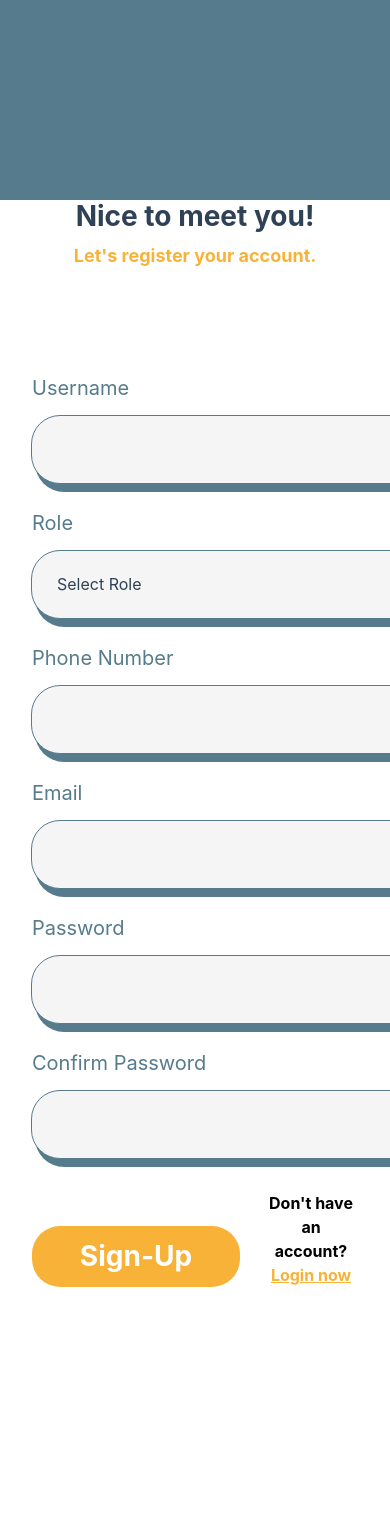
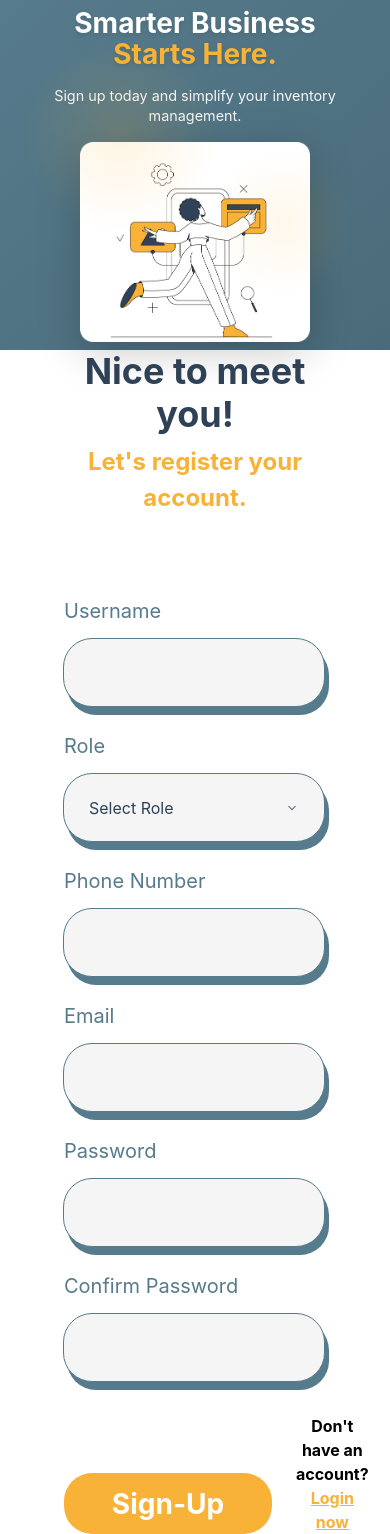
Before and after one commit to michaela-es/innoventory, a Django app: page /users/register/ in a window 390 px wide. Before the commit the page ends 1287 px from the top, so only its background shows below. Run offline with Django 5.2, Linux system fonts and the light colour scheme.

Commit message:
feature(innoventory): Refined Register UI

```diff
--- a/innoventory/innoventory/settings.py
+++ b/innoventory/innoventory/settings.py
@@ -126,9 +126,9 @@ USE_TZ = True
 
 STATIC_URL = '/static/'
 
-STATICFILES_DIRS = [
-    BASE_DIR / "static",
-]
+# STATICFILES_DIRS = [
+#     BASE_DIR / "static",
+# ]
 
 # Default primary key field type
 # https://docs.djangoproject.com/en/5.2/ref/settings/#default-auto-field
--- a/innoventory/users/static/users/css/registerstyles.css
+++ b/innoventory/users/static/users/css/registerstyles.css
@@ -49,14 +49,14 @@ body {
 }
 
 .header h1 {
-    font-size: 36px;
+    font-size: 52px;
     font-weight: 700;
     color: var(--form-text);
     margin-bottom: 0.5rem;
 }
 
 .header p {
-    font-size: 18px;
+    font-size: 24px;
     font-weight: 700;
     color: var(--form-accent);
 }
@@ -241,24 +241,153 @@ body {
 
 /* Right panel - Blue panel */
 .blue-panel {
-    width: 624px;
+    width: 750px;
     height: 100vh;
-    background-color: var(--form-panel);
+    background: linear-gradient(135deg, var(--form-panel) 0%, #4a6b7a 100%);
+    display: flex;
+    flex-direction: column;
+    align-items: center;
+    justify-content: center;
+    padding: 3rem 2rem;
+    position: relative;
+    text-align: center;
+    color: white;
 }
 
-/* Responsive design */
+.blue-panel-content {
+    display: flex;
+    flex-direction: column;
+    align-items: center;
+    gap: 2.5rem;
+    z-index: 3;
+    position: relative;
+    max-width: 600px;
+}
+
+.blue-panel-text {
+    text-align: center;
+}
+
+.blue-panel-title {
+    font-size: 3rem;
+    font-weight: 700;
+    line-height: 1.1;
+    margin-bottom: 1rem;
+    text-shadow: 0 2px 4px rgba(0, 0, 0, 0.1);
+}
+
+.blue-panel-title .accent-text {
+    color: var(--form-accent);
+    display: block;
+}
+
+.blue-panel-subtitle {
+    font-size: 1.25rem;
+    font-weight: 400;
+    opacity: 0.95;
+    line-height: 1.4;
+}
+
+.blue-panel img {
+    max-width: 100%;
+    max-height: 350px;
+    object-fit: contain;
+    filter: drop-shadow(0 10px 20px rgba(0, 0, 0, 0.2));
+    transition: transform 0.3s ease;
+}
+
+.blue-panel img:hover {
+    transform: translateY(-5px);
+}
+
+/* Background decoration */
+.blue-panel::before {
+    content: '';
+    position: absolute;
+    top: 10%;
+    left: 5%;
+    width: 200px;
+    height: 200px;
+    background: radial-gradient(circle, rgba(248, 178, 55, 0.15) 0%, transparent 70%);
+    border-radius: 50%;
+    z-index: 1;
+}
+
+.blue-panel::after {
+    content: '';
+    position: absolute;
+    bottom: 15%;
+    right: 8%;
+    width: 150px;
+    height: 150px;
+    background: radial-gradient(circle, rgba(248, 178, 55, 0.1) 0%, transparent 70%);
+    border-radius: 50%;
+    z-index: 1;
+}
+
+/* Responsive design for blue panel */
 @media (max-width: 1200px) {
-  .form-panel {
-      padding: 0 2rem;
-    gap: 1.5rem;
-  }
+    .blue-panel {
+        width: 500px;
+        padding: 2rem;
+    }
 
-  .form-grid {
-    width: 400px;
-  }
+    .blue-panel-title {
+        font-size: 2.5rem;
+    }
 
-  .blue-panel {
-  }
+    .blue-panel-subtitle {
+        font-size: 1.1rem;
+    }
+}
+
+@media (max-width: 768px) {
+    .register-container {
+        flex-direction: column;
+    }
+
+    .blue-panel {
+        width: 100%;
+        height: auto;
+        min-height: 400px;
+        order: -1;
+        padding: 2rem 1.5rem;
+    }
+
+    .blue-panel-content {
+        gap: 2rem;
+    }
+
+    .blue-panel-title {
+        font-size: 2rem;
+    }
+
+    .blue-panel-subtitle {
+        font-size: 1rem;
+    }
+
+    .blue-panel img {
+        max-height: 250px;
+    }
+}
+
+@media (max-width: 480px) {
+    .blue-panel {
+        padding: 1.5rem 1rem;
+        min-height: 350px;
+    }
+
+    .blue-panel-title {
+        font-size: 1.75rem;
+    }
+
+    .blue-panel-subtitle {
+        font-size: 0.9rem;
+    }
+
+    .blue-panel img {
+        max-height: 200px;
+    }
 }
 
 @media (max-width: 768px) {
@@ -293,7 +422,7 @@ body {
   }
 
   .header h1 {
-    font-size: 28px;
+    font-size: 36px;
   }
 }
 
--- a/innoventory/users/templates/users/register.html
+++ b/innoventory/users/templates/users/register.html
@@ -7,7 +7,7 @@
     <title>Register</title>
     <!-- Optional Bootstrap CSS for nicer styling -->
     <link href="https://cdn.jsdelivr.net/npm/bootstrap@5.3.0/dist/css/bootstrap.min.css" rel="stylesheet" />
-    <link href="{% static 'users/css/registerstyles.css' %}" rel="stylesheet"/>
+    <link rel="stylesheet" href="{% static 'users/css/registerstyles.css' %}" >
 </head>
 <body>
 <!--<div class="container mt-5">-->
@@ -141,7 +141,12 @@
         </div>
 
         <!-- Right Panel - Blue Panel -->
-        <div class="blue-panel"></div>
+        <div class="blue-panel">
+            <h2 class="blue-panel-title">Smarter Business <br>
+                <span class="accent-text">Starts Here.</span></h2>
+            <p class="blue-panel-subtitle">Sign up today and simplify your inventory management.</p>
+            <img src="{% static 'users/images/register-img.png' %}" alt="Register Image">
+        </div>
     </div>
 </body>
 </html>
```
Also changed, not shown: innoventory/users/static/users/images/register-img.png (added).
